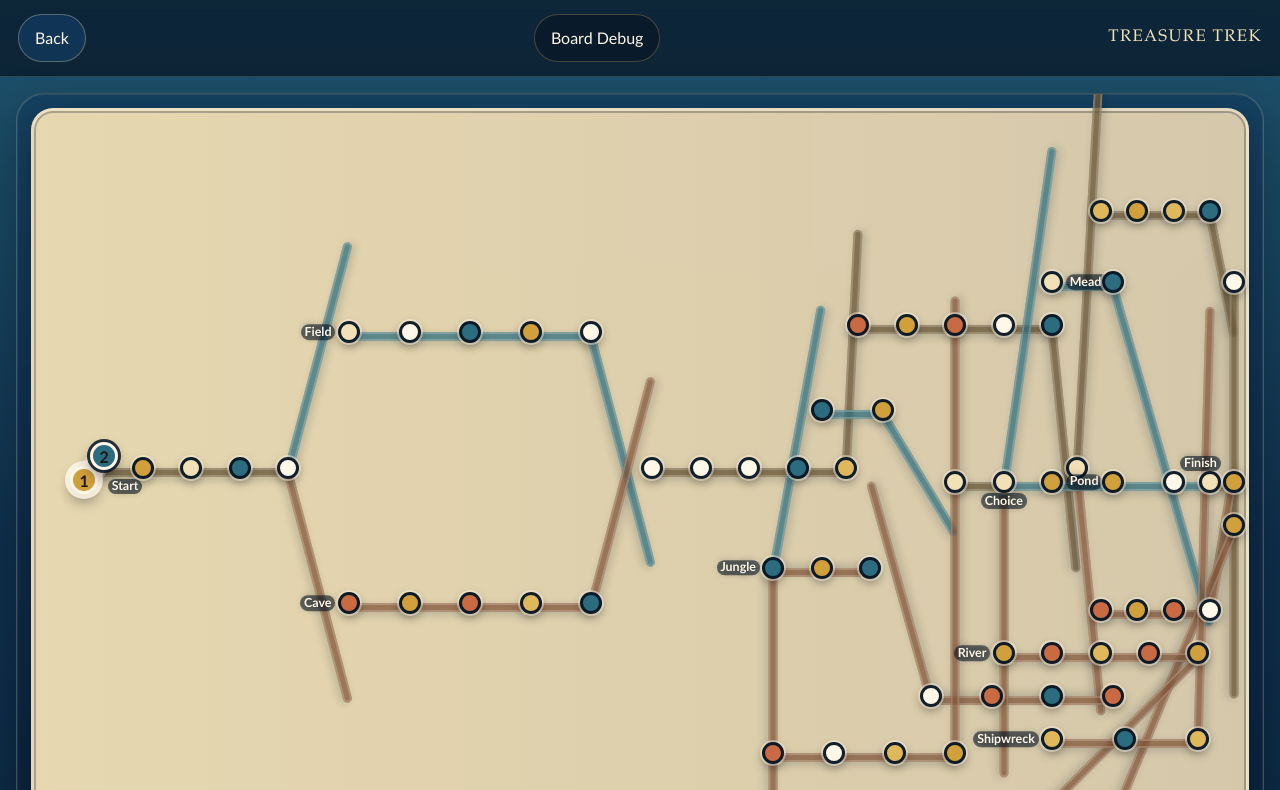
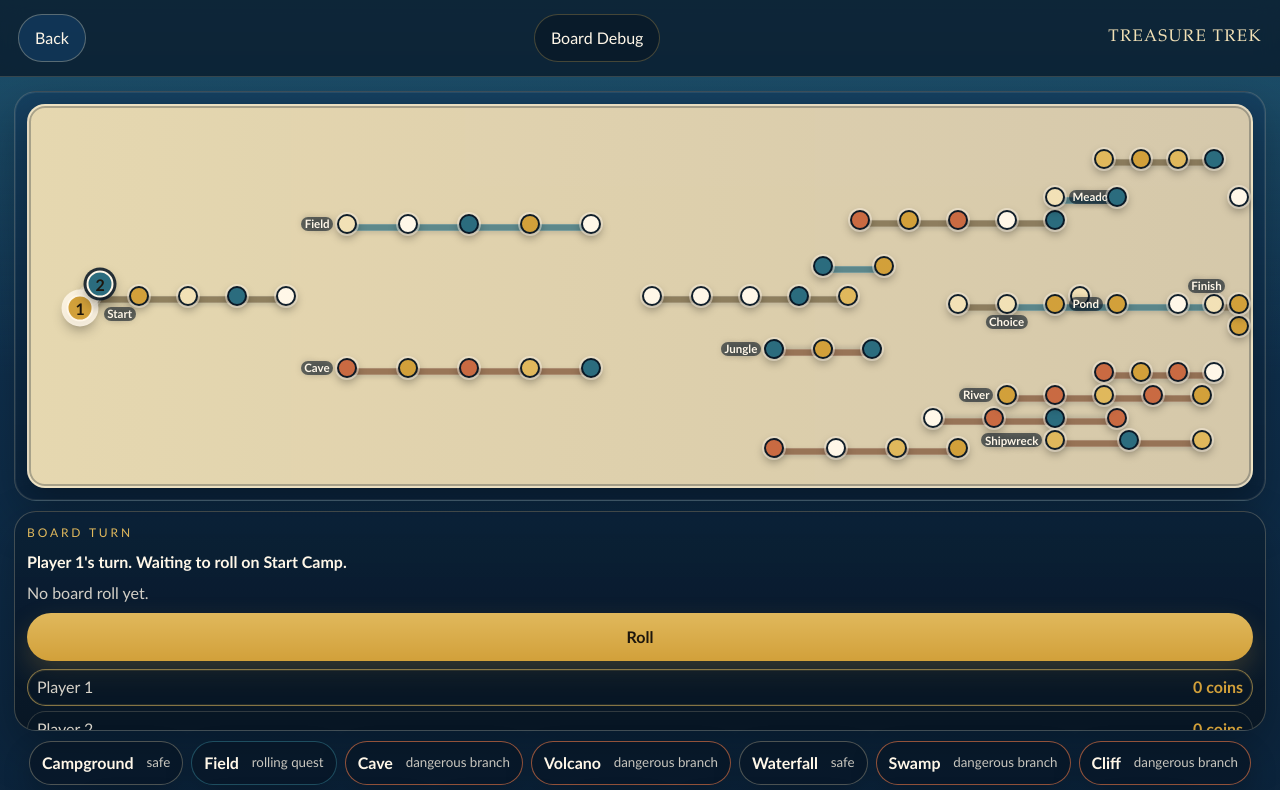
Before and after one commit to GabbyOley/treasure-trek, a website built with Vite: page index.html in a window 1280 px wide. Both pictures are taken after a click on the button "Play vs Computer". Shown: the top 790 px of the page. Built offline with nearby package versions, Linux system fonts and the light colour scheme.

Commit message:
fix: fit board and simplify route lines

```diff
--- a/src/rendering/boardScreen.ts
+++ b/src/rendering/boardScreen.ts
@@ -915,8 +915,14 @@ function renderHtmlBoard(state: GameState): string {
       const nextSpaceId = track.spaceIds[index + 1];
       const start = getHtmlBoardPoint(spaceId);
       const end = getHtmlBoardPoint(nextSpaceId);
-      const width = Math.hypot(end.x - start.x, end.y - start.y);
-      const angle = Math.atan2(end.y - start.y, end.x - start.x);
+      const deltaX = end.x - start.x;
+      const deltaY = end.y - start.y;
+      const width = Math.hypot(deltaX, deltaY);
+      const angle = Math.atan2(deltaY, deltaX);
+
+      if (!shouldShowHtmlTrackSegment(width, deltaX, deltaY)) {
+        return "";
+      }
 
       return `
         <div
@@ -990,6 +996,10 @@ function renderHtmlBoard(state: GameState): string {
       ${players}
     </div>
   `;
+}
+
+function shouldShowHtmlTrackSegment(width: number, deltaX: number, deltaY: number): boolean {
+  return width <= 14 && Math.abs(deltaY) <= 2 && Math.abs(deltaX) > 0;
 }
 
 function getHtmlBoardPoint(spaceId: string): { x: number; y: number } {
--- a/src/style.css
+++ b/src/style.css
@@ -307,8 +307,9 @@ h1 {
   display: grid;
   grid-template-columns: minmax(0, 1fr);
   grid-template-rows: minmax(0, 1fr) auto auto;
-  gap: 14px;
-  padding: 16px;
+  gap: 10px;
+  padding: clamp(8px, 1.4vw, 14px);
+  overflow-x: hidden;
 }
 
 .board-map-panel {
@@ -317,9 +318,9 @@ h1 {
   min-height: 0;
   display: grid;
   grid-template-rows: minmax(0, 1fr);
-  padding: 0.85rem;
-  border: 1px solid rgba(242, 225, 182, 0.22);
-  border-radius: 28px;
+  padding: clamp(0.45rem, 1vw, 0.75rem);
+  border: 1px solid rgba(242, 225, 182, 0.2);
+  border-radius: 22px;
   background:
     linear-gradient(180deg, rgba(18, 57, 91, 0.64), rgba(11, 34, 57, 0.82));
   box-shadow:
@@ -344,10 +345,9 @@ h1 {
 .html-board-surface {
   position: relative;
   width: 100%;
-  height: 100%;
-  min-height: 720px;
-  border: 3px solid rgba(255, 247, 232, 0.35);
-  border-radius: 22px;
+  height: clamp(340px, 48svh, 470px);
+  border: 2px solid rgba(255, 247, 232, 0.32);
+  border-radius: 18px;
   background:
     linear-gradient(90deg, rgba(242, 225, 182, 0.95), rgba(230, 215, 180, 0.92)),
     rgba(11, 34, 57, 0.9);
@@ -373,12 +373,12 @@ h1 {
 .html-board-track-line {
   position: absolute;
   z-index: 0;
-  height: 9px;
+  height: clamp(5px, 0.7vw, 7px);
   border-radius: 999px;
-  background: rgba(105, 89, 58, 0.78);
+  background: rgba(105, 89, 58, 0.68);
   box-shadow:
-    inset 0 0 0 2px rgba(255, 247, 232, 0.22),
-    0 3px 8px rgba(8, 22, 36, 0.18);
+    inset 0 0 0 1px rgba(255, 247, 232, 0.18),
+    0 2px 5px rgba(8, 22, 36, 0.14);
   transform-origin: left center;
 }
 
@@ -399,11 +399,11 @@ h1 {
 .html-board-space {
   position: absolute;
   z-index: 2;
-  width: 22px;
-  height: 22px;
+  width: clamp(16px, 1.65vw, 20px);
+  height: clamp(16px, 1.65vw, 20px);
   display: grid;
   place-items: center;
-  border: 3px solid rgba(8, 22, 36, 0.96);
+  border: 2px solid rgba(8, 22, 36, 0.96);
   border-radius: 999px;
   background: var(--color-parchment);
   box-shadow:
@@ -453,11 +453,11 @@ h1 {
   left: 50%;
   bottom: calc(100% + 2px);
   transform: translateX(-50%);
-  padding: 0.1rem 0.24rem;
+  padding: 0.08rem 0.22rem;
   border-radius: 999px;
   background: rgba(8, 22, 36, 0.58);
   color: var(--color-mist);
-  font-size: 0.78rem;
+  font-size: clamp(0.58rem, 0.9vw, 0.72rem);
   font-weight: 900;
   line-height: 1;
   text-shadow:
@@ -528,11 +528,11 @@ h1 {
 .html-board-player {
   position: absolute;
   z-index: 4;
-  width: 28px;
-  height: 28px;
+  width: clamp(23px, 2.15vw, 27px);
+  height: clamp(23px, 2.15vw, 27px);
   display: grid;
   place-items: center;
-  border: 3px solid var(--color-mist);
+  border: 2px solid var(--color-mist);
   border-radius: 999px;
   background: var(--color-tide);
   color: var(--color-ink);
@@ -565,11 +565,11 @@ h1 {
   grid-row: 2;
   display: grid;
   align-self: start;
-  gap: 0.65rem;
+  gap: 0.48rem;
   width: auto;
-  max-height: 260px;
+  max-height: 220px;
   overflow: auto;
-  padding: 1rem;
+  padding: 0.75rem;
   border: 1px solid rgba(242, 225, 182, 0.24);
   border-radius: 22px;
   background:
@@ -596,12 +596,12 @@ h1 {
 
 .player-coin-list {
   display: grid;
-  gap: 0.45rem;
+  gap: 0.34rem;
 }
 
 .player-hand-list {
   display: grid;
-  gap: 0.45rem;
+  gap: 0.34rem;
 }
 
 .player-coin-chip {
@@ -609,7 +609,7 @@ h1 {
   align-items: center;
   justify-content: space-between;
   gap: 0.75rem;
-  padding: 0.45rem 0.65rem;
+  padding: 0.34rem 0.56rem;
   border: 1px solid rgba(242, 225, 182, 0.18);
   border-radius: 999px;
   background: rgba(8, 22, 36, 0.48);
@@ -627,8 +627,8 @@ h1 {
 
 .player-hand-chip {
   display: grid;
-  gap: 0.2rem;
-  padding: 0.48rem 0.65rem;
+  gap: 0.16rem;
+  padding: 0.38rem 0.56rem;
   border: 1px solid rgba(224, 184, 92, 0.18);
   border-radius: 16px;
   background: rgba(43, 108, 126, 0.28);
```
